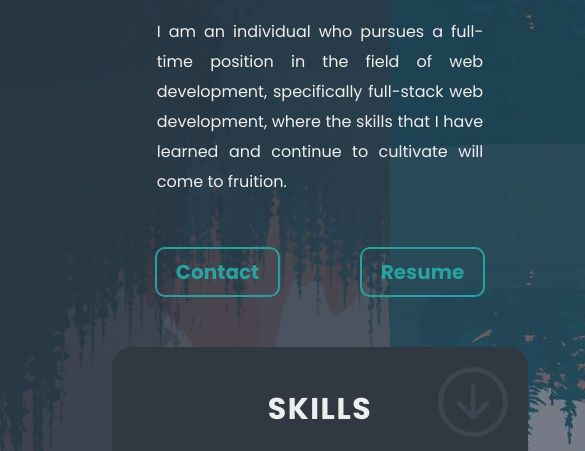
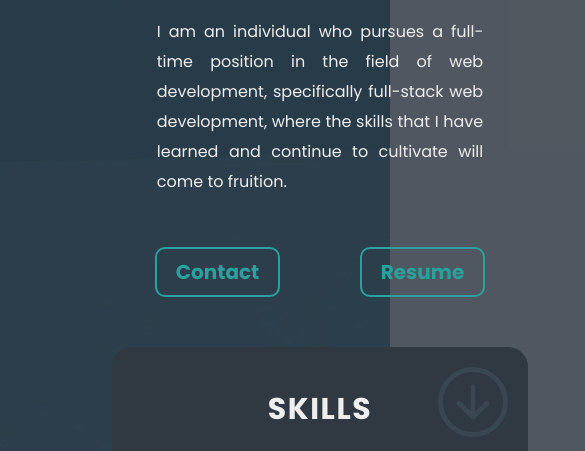
Before and after one commit to deep-git/Portfolio, a plain HTML site: page index.html in a window 390 px wide. Shown: the part 361-812 px from the top of the page, 585 px wide, since content can reach past the window. Drawn offline with nearby package versions, Linux system fonts and the light colour scheme.

Commit message:
Change viewport

```diff
--- a/index.html
+++ b/index.html
@@ -2,7 +2,8 @@
 <html lang="en">
 <head>
     <meta charset="UTF-8">
-    <meta name="viewport" content="width=device-width, initial-scale=1.0">
+    <!--<meta name="viewport" content="width=device-width, initial-scale=1.0">-->
+    <meta name="viewport" content="width=device-width, initial-scale=1.0, maximum-scale=1.0, user-scalable=no" />
     <title>Portfolio</title>
     <link rel="stylesheet" href="./style.css"/>
     <link rel="stylesheet" href="https://fonts.googleapis.com/css2?family=Material+Symbols+Outlined:opsz,wght,FILL,GRAD@20..48,100..700,0..1,-50..200" />
--- a/style.css
+++ b/style.css
@@ -1213,17 +1213,14 @@ html {
 
     body {
         background: url("images/background_image.jpg");
+        position: fixed;
     }
 
     .background_display > img {
-        position: fixed;
-        width: 100%;
-        height: 100%;
+        display: none;
     }
 
     .background_image > img {
-        position: fixed;
-        width: 75%;
-        height: 100%;
+        display: none;
     }
 }
```
